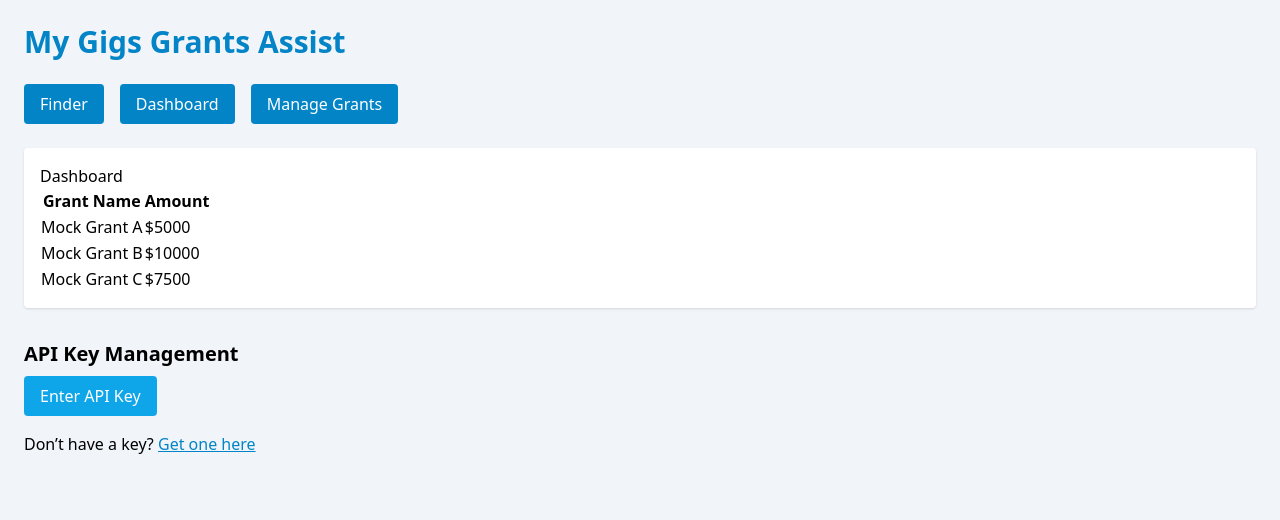
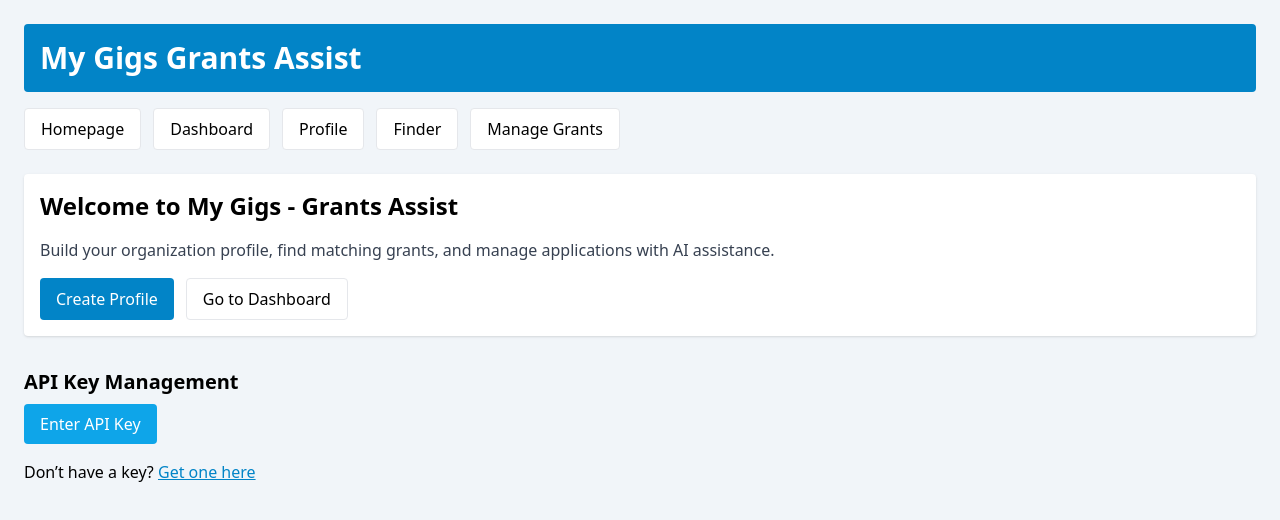
Before and after one commit to dvdlgilbert/My-Gigs-Grants-Assist, a React (Create React App) app: page / in a window 1280 px wide. Shown: the top 520 px of the page. Built offline with nearby package versions, Linux system fonts and the light colour scheme.

Commit message:
Add Home and ProfileForm views, update App.tsx for navigation

```diff
--- a/src/App.tsx
+++ b/src/App.tsx
@@ -1,63 +1,65 @@
 // src/App.tsx
-import React, { useState } from "react";
+import React, { useEffect, useState } from "react";
 import Finder from "./Finder";
 import Dashboard from "./Dashboard";
 import ManageGrants from "./ManageGrants";
 import ApiKeyInput from "./components/ApiKeyInput";
+import Home from "./Home";
+import ProfileForm, { OrgProfile } from "./ProfileForm";
 
-interface AppProps {
-  initialView?: string;
-}
+type View = "home" | "dashboard" | "finder" | "manage" | "profile";
 
-const App: React.FC<AppProps> = ({ initialView }) => {
-  const [view, setView] = useState(initialView || "finder");
+const App: React.FC = () => {
+  const [view, setView] = useState<View>("home");
   const [showApiKeyInput, setShowApiKeyInput] = useState(false);
+  const [profile, setProfile] = useState<OrgProfile | null>(null);
 
-  const handleSaveApiKey = (key: string) => {
-    console.log("API key saved:", key);
-    setShowApiKeyInput(false);
-  };
+  useEffect(() => {
+    const raw = localStorage.getItem("orgProfile");
+    if (raw) setProfile(JSON.parse(raw));
+  }, []);
 
-  const handleCancelApiKey = () => {
-    setShowApiKeyInput(false);
+  const handleSaveProfile = (data: OrgProfile) => {
+    setProfile(data);
+    localStorage.setItem("orgProfile", JSON.stringify(data));
+    setView("dashboard");
   };
 
   return (
     <div className="min-h-screen bg-slate-100 p-6">
-      <h1 className="text-3xl font-bold text-brand-primary mb-6">
-        My Gigs Grants Assist
-      </h1>
+      <header className="mb-6">
+        <h1 className="text-3xl font-bold text-white bg-brand-primary p-4 rounded">
+          My Gigs Grants Assist
+        </h1>
+        <nav className="flex flex-wrap gap-3 mt-4">
+          <button className="px-4 py-2 bg-white border rounded hover:bg-gray-50" onClick={() => setView("home")}>Homepage</button>
+          <button className="px-4 py-2 bg-white border rounded hover:bg-gray-50" onClick={() => setView("dashboard")}>Dashboard</button>
+          <button className="px-4 py-2 bg-white border rounded hover:bg-gray-50" onClick={() => setView("profile")}>Profile</button>
+          <button className="px-4 py-2 bg-white border rounded hover:bg-gray-50" onClick={() => setView("finder")}>Finder</button>
+          <button className="px-4 py-2 bg-white border rounded hover:bg-gray-50" onClick={() => setView("manage")}>Manage Grants</button>
+        </nav>
+      </header>
 
-      {/* Navigation buttons */}
-      <div className="flex gap-4 mb-6">
-        <button
-          className="px-4 py-2 bg-brand-primary text-white rounded hover:bg-brand-dark"
-          onClick={() => setView("finder")}
-        >
-          Finder
-        </button>
-        <button
-          className="px-4 py-2 bg-brand-primary text-white rounded hover:bg-brand-dark"
-          onClick={() => setView("dashboard")}
-        >
-          Dashboard
-        </button>
-        <button
-          className="px-4 py-2 bg-brand-primary text-white rounded hover:bg-brand-dark"
-          onClick={() => setView("manage")}
-        >
-          Manage Grants
-        </button>
-      </div>
+      <main className="bg-white shadow rounded p-4">
+        {view === "home" && (
+          <Home
+            profilePresent={!!profile}
+            onCreateProfile={() => setView("profile")}
+            onGoDashboard={() => setView("dashboard")}
+          />
+        )}
+        {view === "dashboard" && <Dashboard />}
+        {view === "profile" && (
+          <ProfileForm
+            initial={profile || undefined}
+            onSave={handleSaveProfile}
+            onCancel={() => setView("dashboard")}
+          />
+        )}
+        {view === "finder" && <Finder />}
+        {view === "manage" && <ManageGrants />}
+      </main>
 
-      {/* Render based on current view */}
-      <div className="bg-white shadow rounded p-4">
-        {view === "finder" && <Finder />}
-        {view === "dashboard" && <Dashboard />}
-        {view === "manage" && <ManageGrants />}
-      </div>
-
-      {/* API Key Section */}
       <section className="mt-8">
         <h3 className="text-xl font-semibold mb-2">API Key Management</h3>
         <button
@@ -69,7 +71,7 @@ const App: React.FC<AppProps> = ({ initialView }) => {
         <p className="mt-4">
           Don’t have a key?{" "}
           <a
-            href="https://your-api-provider.com/signup"
+            href="https://aistudio.google.com/app/apikey"
             target="_blank"
             rel="noreferrer"
             className="text-brand-primary underline hover:text-brand-dark"
@@ -80,7 +82,10 @@ const App: React.FC<AppProps> = ({ initialView }) => {
       </section>
 
       {showApiKeyInput && (
-        <ApiKeyInput onSave={handleSaveApiKey} onCancel={handleCancelApiKey} />
+        <ApiKeyInput
+          onSave={() => setShowApiKeyInput(false)}
+          onCancel={() => setShowApiKeyInput(false)}
+        />
       )}
     </div>
   );
--- /dev/null
+++ b/src/Home.tsx
@@ -0,0 +1,35 @@
+// src/Home.tsx
+import React from "react";
+
+interface HomeProps {
+  profilePresent: boolean;
+  onCreateProfile: () => void;
+  onGoDashboard: () => void;
+}
+
+const Home: React.FC<HomeProps> = ({ profilePresent, onCreateProfile, onGoDashboard }) => {
+  return (
+    <div className="space-y-4">
+      <h2 className="text-2xl font-semibold">Welcome to My Gigs - Grants Assist</h2>
+      <p className="text-gray-700">
+        Build your organization profile, find matching grants, and manage applications with AI assistance.
+      </p>
+      <div className="flex gap-3">
+        <button
+          className="px-4 py-2 bg-brand-primary text-white rounded hover:bg-brand-dark"
+          onClick={onCreateProfile}
+        >
+          {profilePresent ? "Edit Profile" : "Create Profile"}
+        </button>
+        <button
+          className="px-4 py-2 bg-white border rounded hover:bg-gray-50"
+          onClick={onGoDashboard}
+        >
+          Go to Dashboard
+        </button>
+      </div>
+    </div>
+  );
+};
+
+export default Home;
--- /dev/null
+++ b/src/ProfileForm.tsx
@@ -0,0 +1,101 @@
+// src/ProfileForm.tsx
+import React, { useState } from "react";
+
+export interface OrgProfile {
+  orgName: string;
+  mission: string;
+  goals: string;
+  needs: string;
+  address: string;
+  contactName: string;
+  contactEmail: string;
+  contactPhone: string;
+  website: string;
+  taxId: string; // 501(c)(3) EIN
+}
+
+interface ProfileFormProps {
+  initial?: OrgProfile;
+  onSave: (data: OrgProfile) => void;
+  onCancel: () => void; // Back to Dashboard
+}
+
+const ProfileForm: React.FC<ProfileFormProps> = ({ initial, onSave, onCancel }) => {
+  const [form, setForm] = useState<OrgProfile>({
+    orgName: initial?.orgName || "",
+    mission: initial?.mission || "",
+    goals: initial?.goals || "",
+    needs: initial?.needs || "",
+    address: initial?.address || "",
+    contactName: initial?.contactName || "",
+    contactEmail: initial?.contactEmail || "",
+    contactPhone: initial?.contactPhone || "",
+    website: initial?.website || "",
+    taxId: initial?.taxId || "",
+  });
+
+  const update = (field: keyof OrgProfile) => (e: React.ChangeEvent<HTMLInputElement | HTMLTextAreaElement>) =>
+    setForm({ ...form, [field]: e.target.value });
+
+  const save = () => onSave(form);
+
+  return (
+    <div className="space-y-6">
+      <h2 className="text-2xl font-semibold">Organization Profile</h2>
+
+      <div className="grid grid-cols-1 md:grid-cols-2 gap-4">
+        <div>
+          <label className="block text-sm text-gray-600">Organization Name</label>
+          <input className="mt-1 w-full border rounded p-2" value={form.orgName} onChange={update("orgName")} />
+        </div>
+        <div>
+          <label className="block text-sm text-gray-600">Website</label>
+          <input className="mt-1 w-full border rounded p-2" value={form.website} onChange={update("website")} />
+        </div>
+        <div className="md:col-span-2">
+          <label className="block text-sm text-gray-600">Mission</label>
+          <textarea className="mt-1 w-full border rounded p-2" rows={3} value={form.mission} onChange={update("mission")} />
+        </div>
+        <div className="md:col-span-2">
+          <label className="block text-sm text-gray-600">Goals</label>
+          <textarea className="mt-1 w-full border rounded p-2" rows={3} value={form.goals} onChange={update("goals")} />
+        </div>
+        <div className="md:col-span-2">
+          <label className="block text-sm text-gray-600">Needs</label>
+          <textarea className="mt-1 w-full border rounded p-2" rows={3} value={form.needs} onChange={update("needs")} />
+        </div>
+        <div className="md:col-span-2">
+          <label className="block text-sm text-gray-600">Address</label>
+          <input className="mt-1 w-full border rounded p-2" value={form.address} onChange={update("address")} />
+        </div>
+        <div>
+          <label className="block text-sm text-gray-600">Primary Contact Name</label>
+          <input className="mt-1 w-full border rounded p-2" value={form.contactName} onChange={update("contactName")} />
+        </div>
+        <div>
+          <label className="block text-sm text-gray-600">Contact Email</label>
+          <input className="mt-1 w-full border rounded p-2" value={form.contactEmail} onChange={update("contactEmail")} />
+        </div>
+        <div>
+          <label className="block text-sm text-gray-600">Contact Phone</label>
+          <input className="mt-1 w-full border rounded p-2" value={form.contactPhone} onChange={update("contactPhone")} />
+        </div>
+        <div>
+          <label className="block text-sm text-gray-600">IRS EIN (501c3)</label>
+          <input className="mt-1 w-full border rounded p-2" value={form.taxId} onChange={update("taxId")} />
+        </div>
+      </div>
+
+      <div className="flex gap-3">
+        <button className="px-4 py-2 bg-brand-primary text-white rounded hover:bg-brand-dark" onClick={save}>
+          Save Profile
+        </button>
+        <button className="px-4 py-2 bg-white border rounded hover:bg-gray-50" onClick={onCancel}>
+          Back to Dashboard
+        </button>
+      </div>
+    </div>
+  );
+};
+
+export default ProfileForm;
```
